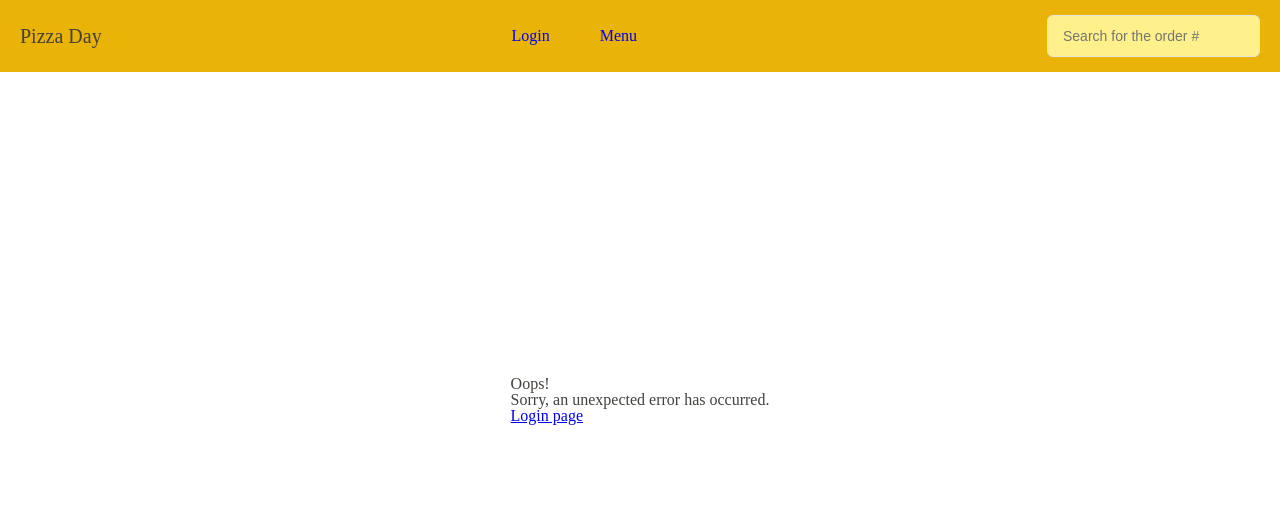
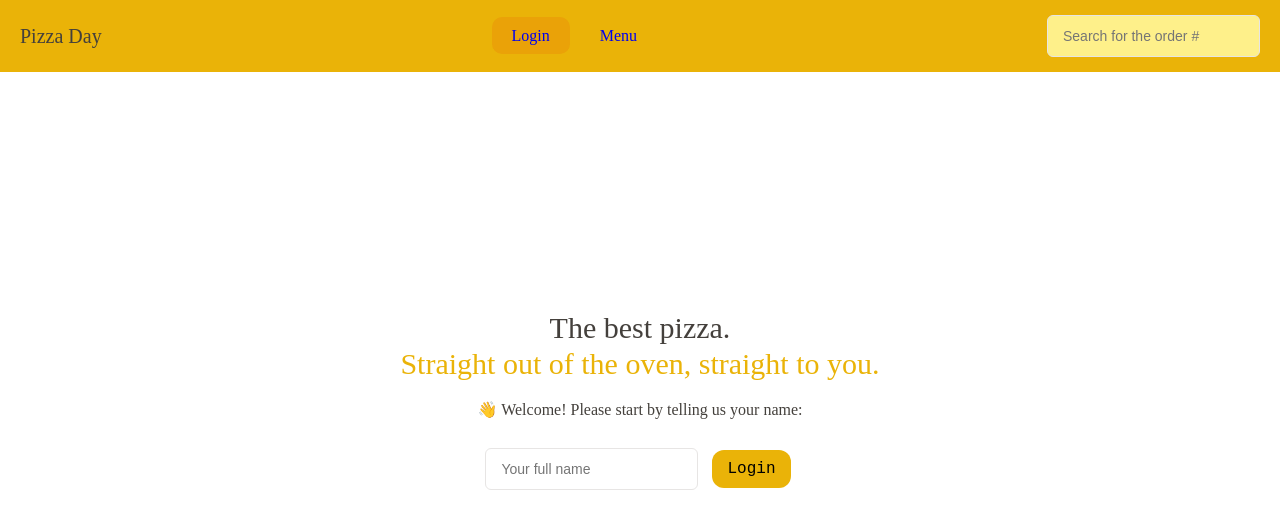
Before and after one commit to labattaria/pizza-day, a React (Vite) app: page / in a window 1280 px wide. Shown: the top 526 px of the page. Built offline with nearby package versions, Linux system fonts and the light colour scheme.

Commit message:
update routes for our pages

```diff
--- a/src/App.jsx
+++ b/src/App.jsx
@@ -14,7 +14,7 @@ function App() {
       <Header className="header" />
 
       <Routes>
-        <Route path='/pizza-day' element={<Login />} />
+        <Route path='/' element={<Login />} />
         <Route path='/menu' element={<Menu />} />
         <Route path='/cart' element={<Cart />} />
         <Route path='/order/new' element={<Order />} />
--- a/src/components/Header/Header.jsx
+++ b/src/components/Header/Header.jsx
@@ -9,12 +9,12 @@ const Header = ({ className }) => {
 
     return (
         <header className={className}>
-            <a className={logo} href="/pizza-day/">Pizza Day</a>
+            <a className={logo} href="/">Pizza Day</a>
 
             <nav>
                 <ul className={navigation}>
                     <li className={navigation__item}>
-                        <NavLink to='/pizza-day' className={navigation__link}>Login</NavLink>
+                        <NavLink to='/' className={navigation__link}>Login</NavLink>
                     </li>
                     <li className={navigation__item}>
                         <NavLink to='/menu' className={navigation__link}>Menu</NavLink>
--- a/src/pages/PageNotFound.jsx
+++ b/src/pages/PageNotFound.jsx
@@ -5,7 +5,7 @@ const PageNotFound = () => {
         <div>
             <h1>Oops!</h1>
             <p>Sorry, an unexpected error has occurred.</p>
-            <Link to="/pizza-day">Login page</Link>
+            <Link to="/">Login page</Link>
         </div>
     );
 };
```
